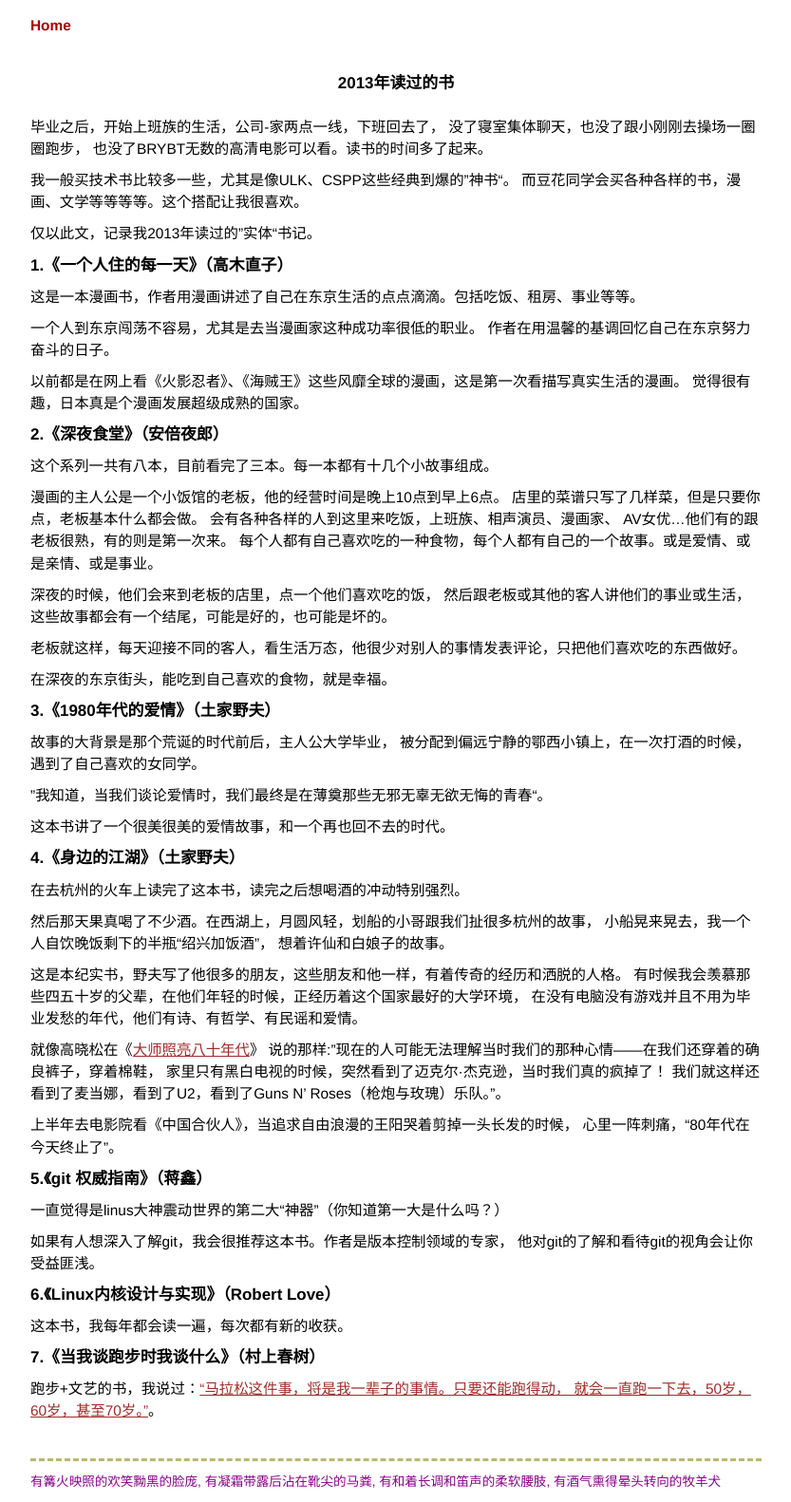
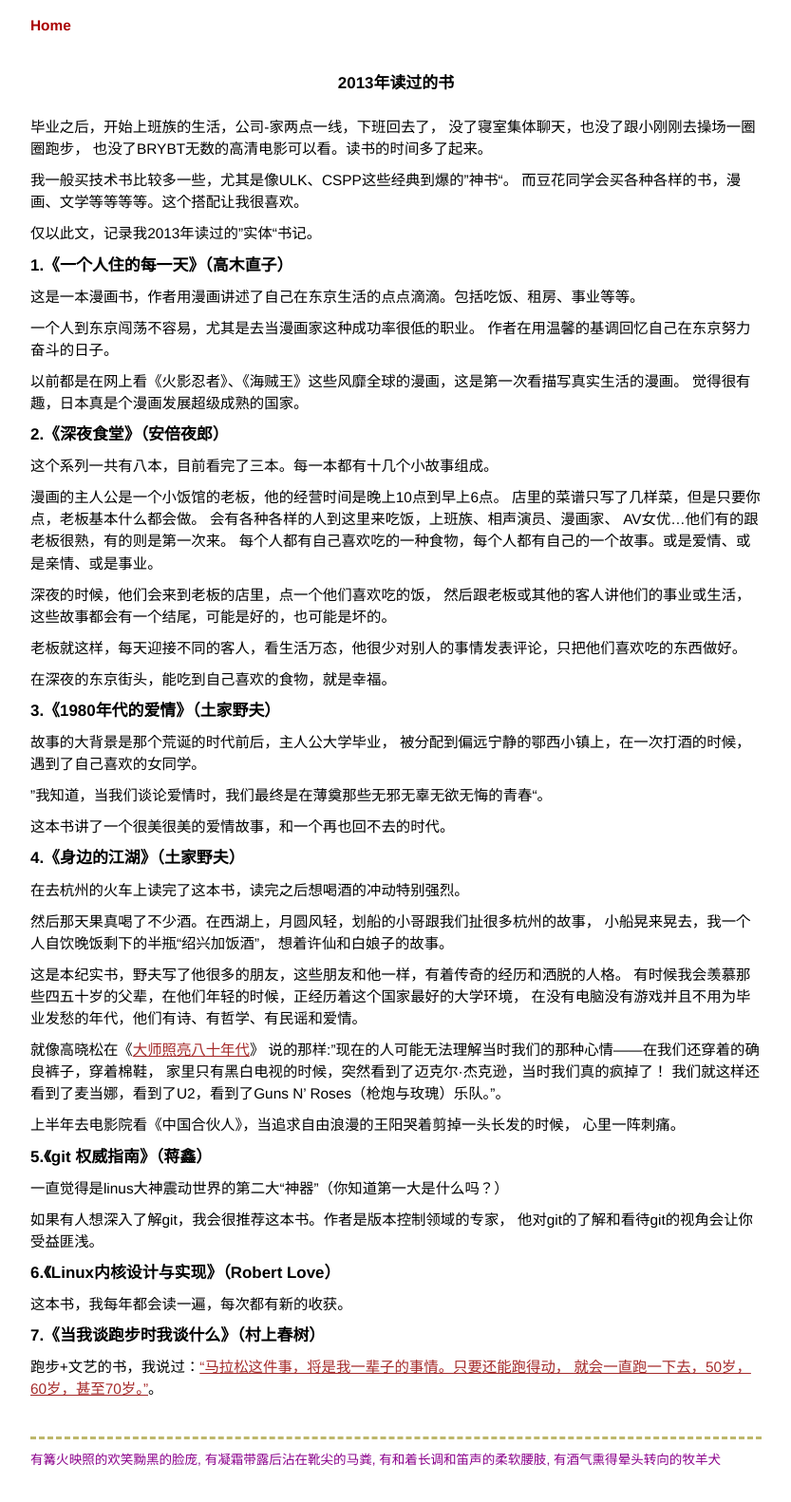
Before and after one commit to byrlx/byrlx.github.io, a Jekyll site: the page built from _posts/2013-11-30-2013年读过的书.md, in a window 1280 px wide. Shown: the whole page at 95% size, without its empty margins (223-1056 px from the left). Built offline with Jekyll 4.4.1, drawn with Linux system fonts in a browser that asks for light colours; Markdown is read by kramdown in place of the engine named in the settings; after the commit the page ends 1559 px from its top, so only the background shows below that.

```diff
--- a/_posts/2013-11-30-2013年读过的书.md
+++ b/_posts/2013-11-30-2013年读过的书.md
@@ -72,7 +72,7 @@
 我们就这样还看到了麦当娜，看到了U2，看到了Guns N' Roses（枪炮与玫瑰）乐队。"。
 
 上半年去电影院看《中国合伙人》，当追求自由浪漫的王阳哭着剪掉一头长发的时候，
-心里一阵刺痛，“80年代在今天终止了”。
+心里一阵刺痛。
 
 #### 5.《git 权威指南》（蒋鑫）
 
```
